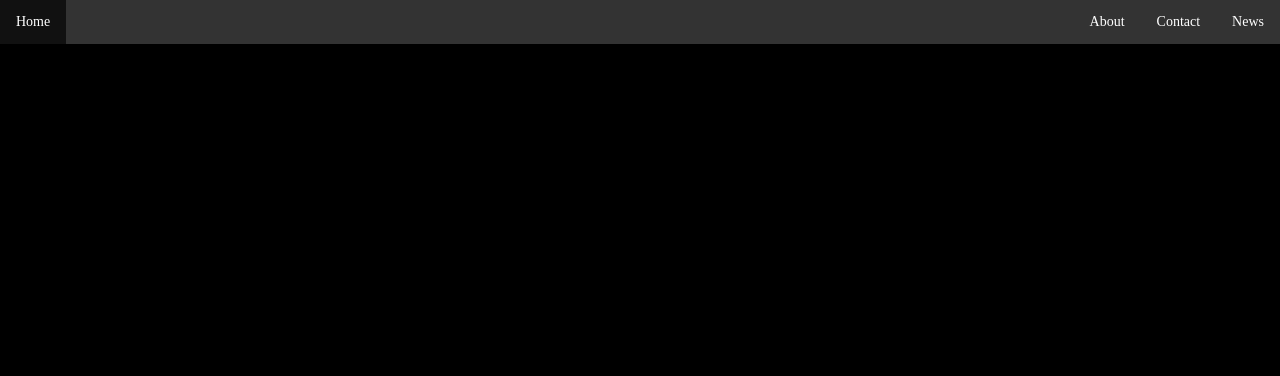
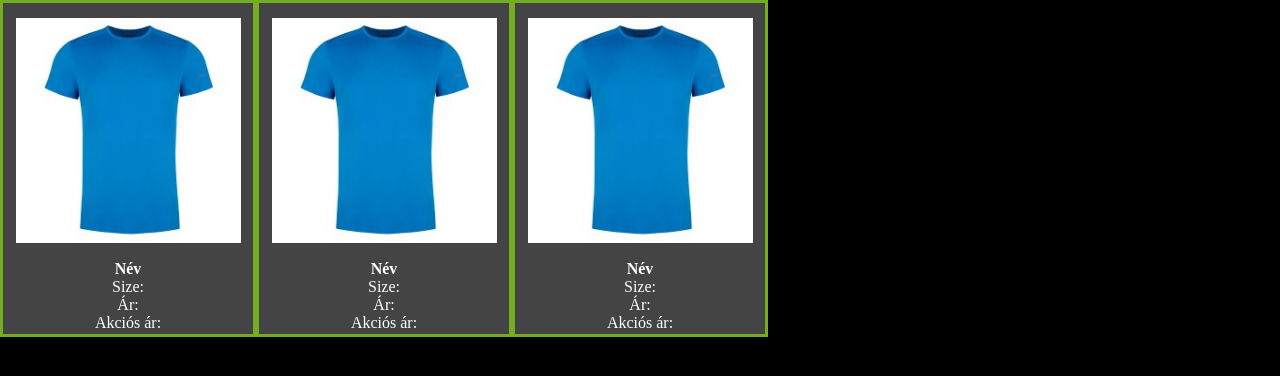
Before and after one commit to Karusz/portfolio, a PHP site: page / in a window 1280 px wide. Shown: the top 376 px of the page. Run offline with PHP 8.4, Linux system fonts and the light colour scheme; some libraries are stand-ins or nearby versions.

Commit message:
Add files via upload

```diff
--- a/assets/css/style.css
+++ b/assets/css/style.css
@@ -1,7 +1,6 @@
 *{
     box-sizing: border-box;
     font-family: "Muli-Regular";
-    font-size: 14px;
     margin: 0;
 }
 
@@ -11,6 +10,7 @@ body{
 }
 
 .nav ul {
+
     text-align: center;
     list-style-type: none;
     margin: 0;
@@ -23,11 +23,12 @@ body{
     display: block;
     color: white;
     text-align: center;
-    padding: 14px 16px;
+    font-size: large;
+    padding: 25px;
     text-decoration: none;
 }
 
-.nav li a:hover {
+.nav li .nav-item:hover {
     background-color: #111;
 }
 
@@ -38,3 +39,29 @@ body{
 .right{
     float: right;
 }
+
+.card {
+    margin: auto;
+    display: block;
+    background-color: rgb(68, 68, 68);
+    transition: 0.3s;
+    width: 20%;
+    float: left;
+    height: auto;
+    border: 3px solid #73AD21;
+}
+
+
+.container {
+    padding: 2px 16px;
+    text-align: center;
+}
+
+.termek-kep{
+    width: 90%;
+    height: auto;
+    padding-top: 15px;
+    padding-bottom: 15px;
+    display: block;
+    margin: auto;
+}
--- a/index.html
+++ b/index.html
@@ -7,21 +7,49 @@
 
     <!-- CSS -->
     <link rel="stylesheet" href="assets/css/style.css">
-    <link rel="stylesheet" href="assets/css/login-reg-style.css">
 
     <!-- SCRIPT -->
     <script src="js/jquery-3.3.1.min.js"></script>
     <script src="js/main.js"></script>
 </head>
 <body>
-    <div class="nav">
-        <ul>
-            <li><a class="left" href="#home">Home</a></li>
-            <li><a class="right" href="#news">News</a></li>
-            <li><a class="right" href="#contact">Contact</a></li>
-            <li><a class="right" href="#about">About</a></li>
-        </ul>
+    <div class="nav" id="nav">
+
     </div>
+    <div class="akcios">
 
+    </div>
+    <div class="hires">
+        <div class="card">
+            <img src="assets/img/shirt.png" alt="Poló" class="termek-kep">
+            <div class="container">
+              <h4><b>Név</b></h4>
+              <p>Size: </p>
+              <p>Ár: </p>
+              <p>Akciós ár: </p>
+            </div>
+        </div>
+        <div class="card">
+            <img src="assets/img/shirt.png" alt="Poló" class="termek-kep">
+            <div class="container">
+              <h4><b>Név</b></h4>
+              <p>Size: </p>
+              <p>Ár: </p>
+              <p>Akciós ár: </p>
+            </div>
+        </div>
+        <div class="card">
+            <img src="assets/img/shirt.png" alt="Poló" class="termek-kep">
+            <div class="container">
+              <h4><b>Név</b></h4>
+              <p>Size: </p>
+              <p>Ár: </p>
+              <p>Akciós ár: </p>
+            </div>
+        </div>
+    </div>
 </body>
 </html>
+<script>
+    $nav.load("nav.php");
+</script>
```
Also changed, not shown: kosar.html (added, +19 -0 lines), nav.php (added, +11 -0 lines), assets/img/shirt.png (added), termekek.html (added).
